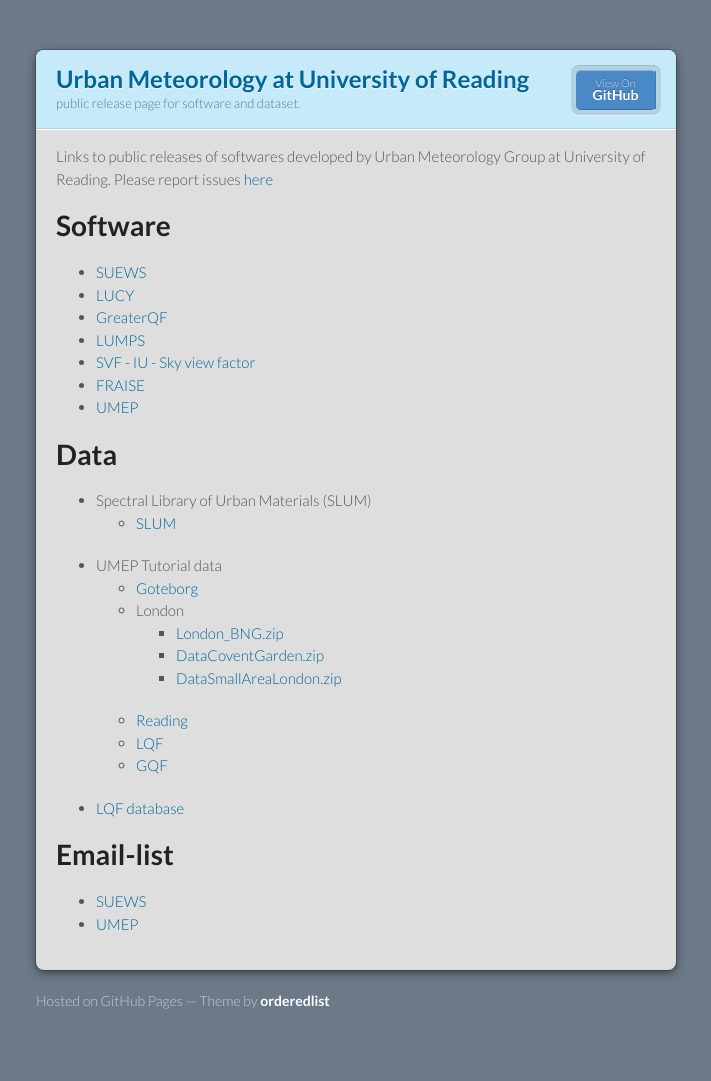
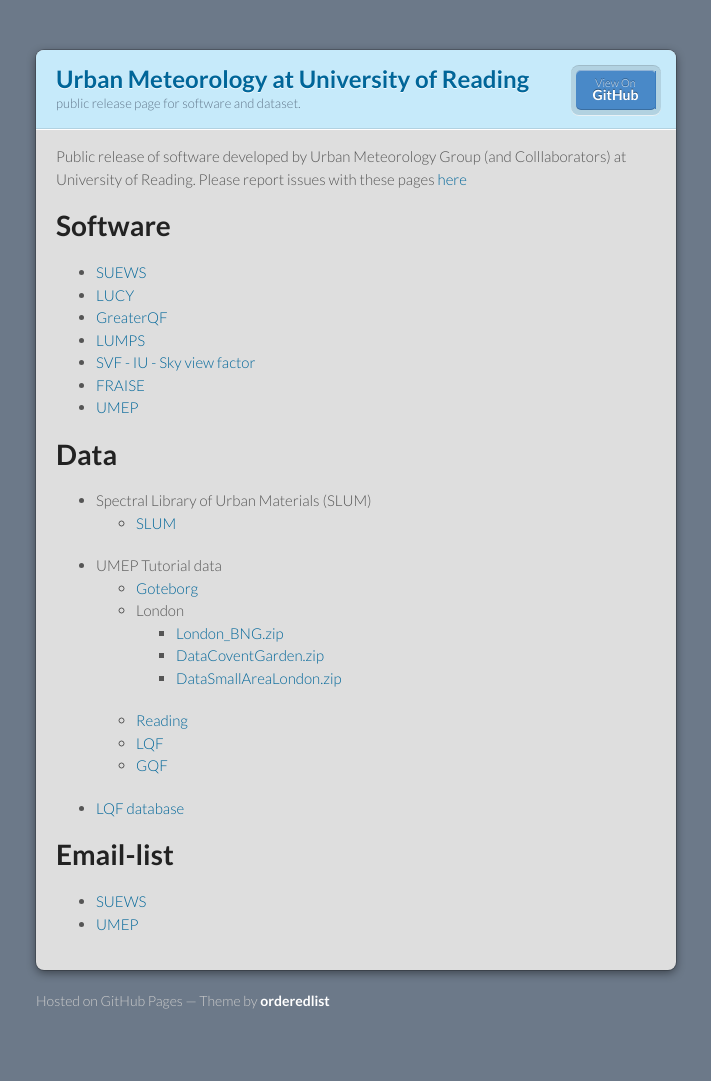
Before and after one commit to Urban-Meteorology-Reading/Urban-Meteorology-Reading.github.io, a Jekyll site: the page built from index.md, in a window 1280 px wide. Shown: the whole page, without its empty margins (284-995 px from the left). Built offline with Jekyll 4.4.1, drawn with Linux system fonts in a browser that asks for light colours.

Commit message:
Update index.md

```diff
--- a/index.md
+++ b/index.md
@@ -2,8 +2,8 @@
 layout: default
 ---
 
-Links to public releases of softwares developed by Urban Meteorology Group at University of Reading.
-Please report issues [here](https://github.com/Urban-Meteorology-Reading/Urban-Meteorology-Reading.github.io/issues)
+Public release of software developed by Urban Meteorology Group (and Colllaborators) at University of Reading.
+Please report issues with these pages [here](https://github.com/Urban-Meteorology-Reading/Urban-Meteorology-Reading.github.io/issues)
 
 # Software
 
```
